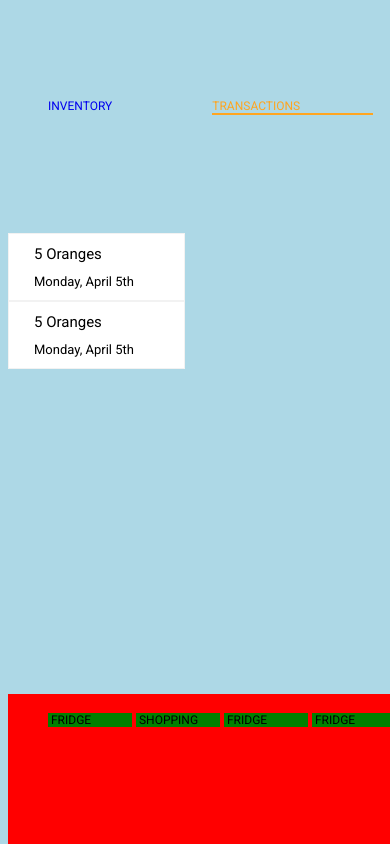
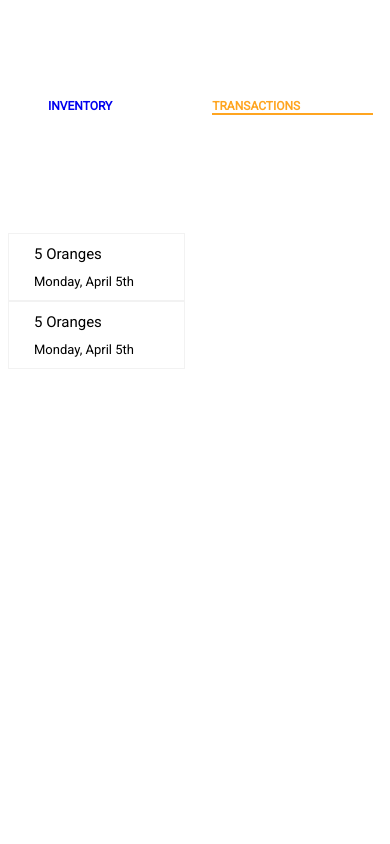
Before and after one commit to FoodLossFYDP/App, a Flask app: template backend/templates/transactions.html in a window 390 px wide. Run offline with Flask 2, Linux system fonts and the light colour scheme; the template is opened without the code that fills it, so the values that code supplies are empty.

Commit message:
css changes

```diff
--- a/backend/static/style.css
+++ b/backend/static/style.css
@@ -38,6 +38,7 @@
 
 .top-nav-item{
     font-family: "Roboto";
+    font-weight: 600;
     font-size: 12px;
     display:inline-block;
     vertical-align: top;
@@ -50,6 +51,7 @@
 
 .active {
     color: #FFA520;
+    font-weight: 600;
 }
 
 .active-list {
@@ -58,7 +60,6 @@
 }
 
 .bottom-nav {
-    background-color: red;
     list-style: none;
     width: 100%;
     padding: 0;
@@ -66,31 +67,18 @@
     height: 150px;
     bottom: 0;
     position: absolute;
-
+    background-color: red;
 }
 
 
 .bottom-nav-element {
-    font-family: "Roboto";
+    font-family: "Roboto"
+    background-color: green;
     font-size: 12px;
     list-style: none;
-    background-color: green;
     width: 24%;
     padding: 0;
     margin: 0;
     display: inline-block;
+    margin: 75px;
 }
-
-
-
-
-
-
-
-/* IPHONE SHIT */
-
-@media only screen and (max-width: 600px) {
-    body {
-        background-color: lightblue;
-    }
-}
--- a/backend/templates/index.html
+++ b/backend/templates/index.html
@@ -24,14 +24,14 @@
             </div>
         </div>
 
-        <div class="bottom-nav">
+      <!--  <div class="bottom-nav">
             <ul>
                 <li class="bottom-nav-element"> <a href=""> </a> <img src=""> FRIDGE </li>
                 <li class="bottom-nav-element"> <a href=""> </a> <img src=""> SHOPPING </li>
                 <li class="bottom-nav-element"> <a href=""> </a> <img src=""> RECIPES </li>
                 <li class="bottom-nav-element"> <a href=""> </a> <img src=""> SETTINGS</li>
             </ul>
-        </div>
+        </div>-->
 
     </body>
 </html>
--- a/backend/templates/transactions.html
+++ b/backend/templates/transactions.html
@@ -27,13 +27,13 @@
             <p class="date"> Monday, April 5th</p>
         </div>
 
-        <div class="bottom-nav">
+       <!--  <div class="bottom-nav">
             <ul>
                 <li class="bottom-nav-element"> <a href=""> </a> <img src=""> FRIDGE </li>
                 <li class="bottom-nav-element"> <a href=""> </a> <img src=""> SHOPPING </li>
                 <li class="bottom-nav-element"> <a href=""> </a> <img src=""> FRIDGE </li>
                 <li class="bottom-nav-element"> <a href=""> </a> <img src=""> FRIDGE </li>
             </ul>
-        </div>
+        </div>-->
     </body>
 </html>
```
